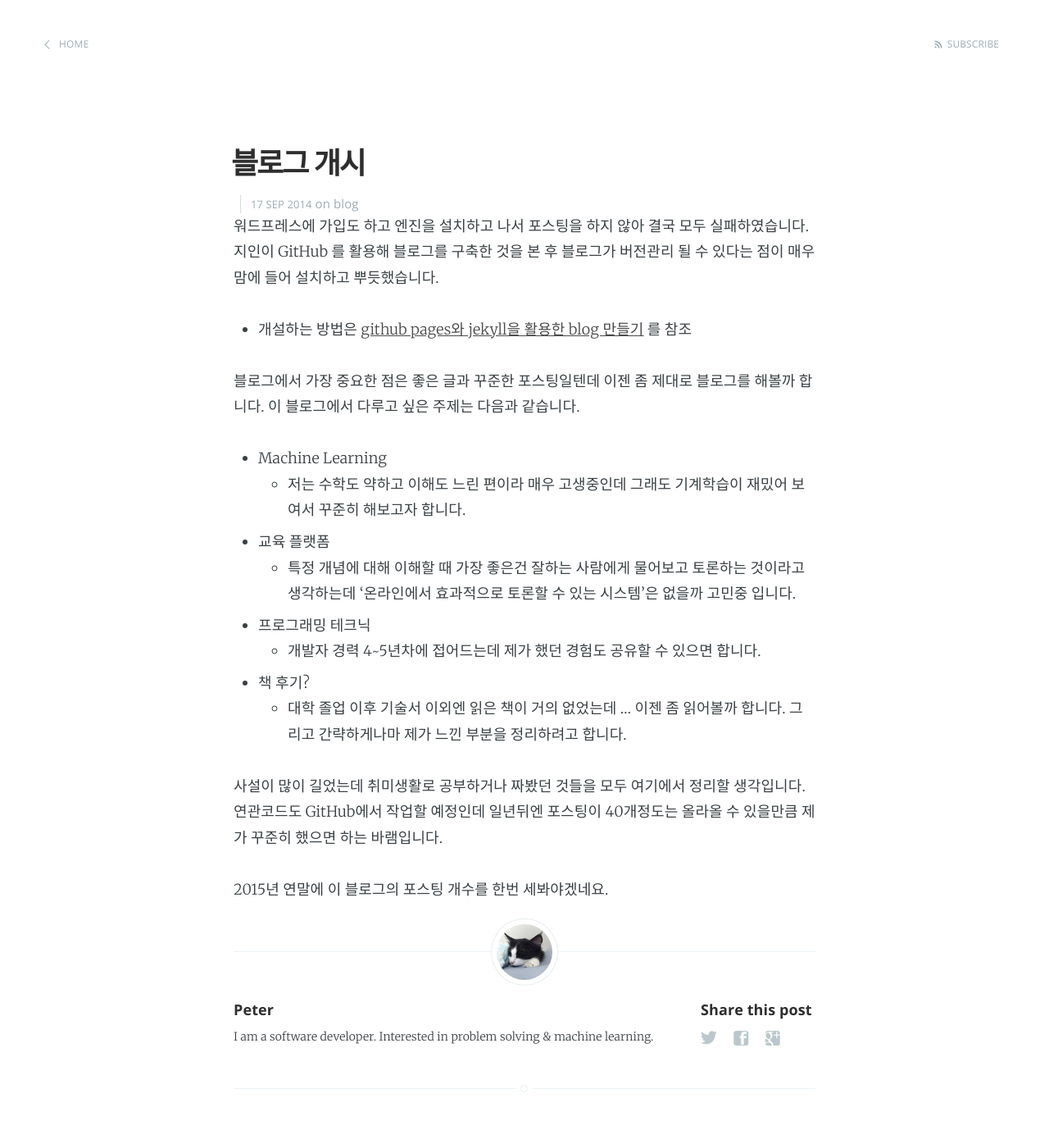
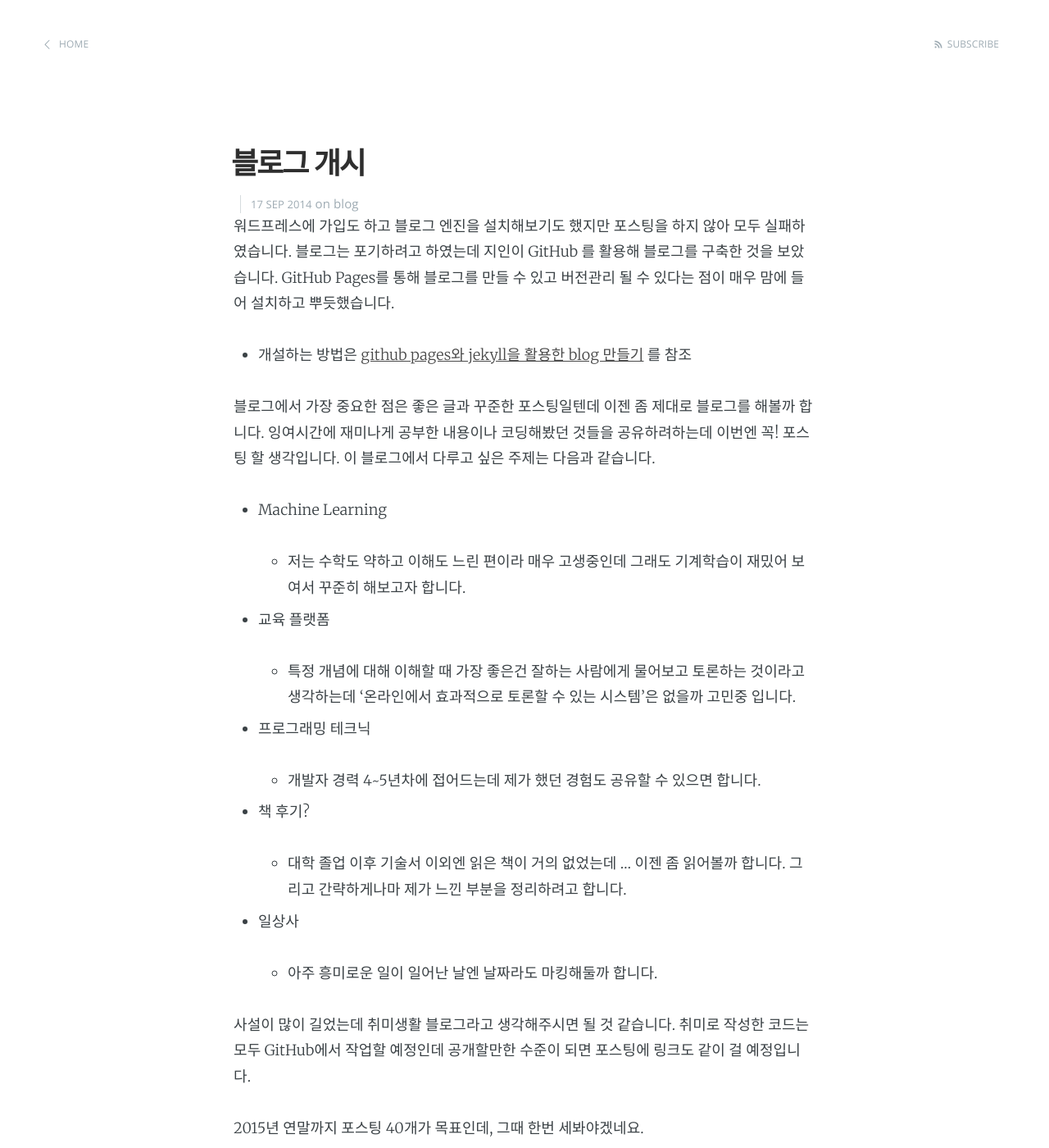
Before and after one commit to hyunjong-lee/hyunjong-lee-prev.github.io, a Jekyll site: the page built from _posts/2014-09-17-Turning-Point.markdown, in a window 1280 px wide and 1400 px high. Shown: the whole window at 82% size. Built offline with Jekyll 4.4.1, drawn with Linux system fonts in a browser that asks for light colours; Markdown is read by kramdown in place of the engine named in the settings.

Commit message:
첫 포스트 수정
몇달이 지나서 한글화 후 다시 읽어보니 엉망으로 써서 다시 수정
-_-;

```diff
--- a/_posts/2014-09-17-Turning-Point.markdown
+++ b/_posts/2014-09-17-Turning-Point.markdown
@@ -5,29 +5,39 @@ date:   2014-09-17 2:05:00
 categories: blog
 ---
 
-워드프레스에 가입도 하고 엔진을 설치하고 나서 포스팅을 하지 않아 결국 모두 실패하였습니다.
-지인이 GitHub 를 활용해 블로그를 구축한 것을 본 후 블로그가 버전관리 될 수 있다는 점이 매우 맘에 들어 설치하고 뿌듯했습니다.
+워드프레스에 가입도 하고 블로그 엔진을 설치해보기도 했지만 포스팅을 하지 않아 모두 실패하였습니다.
+블로그는 포기하려고 하였는데 지인이 GitHub 를 활용해 블로그를 구축한 것을 보았습니다.
+GitHub Pages를 통해 블로그를 만들 수 있고 버전관리 될 수 있다는 점이 매우 맘에 들어 설치하고 뿌듯했습니다.
 
 * 개설하는 방법은 [github pages와 jekyll을 활용한 blog 만들기] 를 참조
 
 블로그에서 가장 중요한 점은 좋은 글과 꾸준한 포스팅일텐데 이젠 좀 제대로 블로그를 해볼까 합니다.
+잉여시간에 재미나게 공부한 내용이나 코딩해봤던 것들을 공유하려하는데 이번엔 꼭! 포스팅 할 생각입니다.
 이 블로그에서 다루고 싶은 주제는 다음과 같습니다.
 
 * Machine Learning
+
   - 저는 수학도 약하고 이해도 느린 편이라 매우 고생중인데 그래도 기계학습이 재밌어 보여서 꾸준히 해보고자 합니다.
 
 * 교육 플랫폼
+
   - 특정 개념에 대해 이해할 때 가장 좋은건 잘하는 사람에게 물어보고 토론하는 것이라고 생각하는데 '온라인에서 효과적으로 토론할 수 있는 시스템'은 없을까 고민중 입니다.
 
 * 프로그래밍 테크닉
+
   - 개발자 경력 4~5년차에 접어드는데 제가 했던 경험도 공유할 수 있으면 합니다.
 
 * 책 후기?
+
   - 대학 졸업 이후 기술서 이외엔 읽은 책이 거의 없었는데 ... 이젠 좀 읽어볼까 합니다. 그리고 간략하게나마 제가 느낀 부분을 정리하려고 합니다.
 
-사설이 많이 길었는데 취미생활로 공부하거나 짜봤던 것들을 모두 여기에서 정리할 생각입니다.
-연관코드도 GitHub에서 작업할 예정인데 일년뒤엔 포스팅이 40개정도는 올라올 수 있을만큼 제가 꾸준히 했으면 하는 바램입니다.
+* 일상사
 
-2015년 연말에 이 블로그의 포스팅 개수를 한번 세봐야겠네요.
+  - 아주 흥미로운 일이 일어난 날엔 날짜라도 마킹해둘까 합니다.
+
+사설이 많이 길었는데 취미생활 블로그라고 생각해주시면 될 것 같습니다.
+취미로 작성한 코드는 모두 GitHub에서 작업할 예정인데 공개할만한 수준이 되면 포스팅에 링크도 같이 걸 예정입니다.
+
+2015년 연말까지 포스팅 40개가 목표인데, 그때 한번 세봐야겠네요.
 
 [github pages와 jekyll을 활용한 blog 만들기]: http://lacti.me/2014/06/23/blog-with-github-pages-and-jekyll/
```
